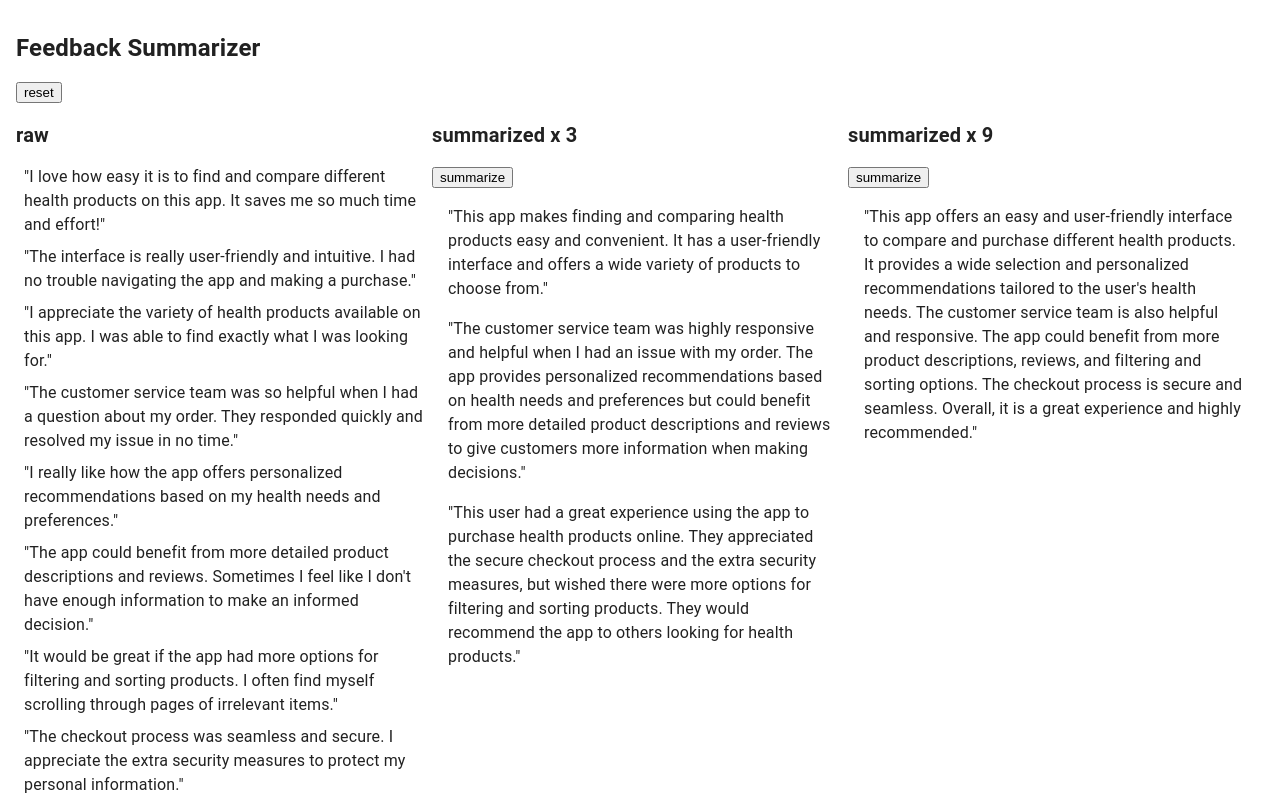
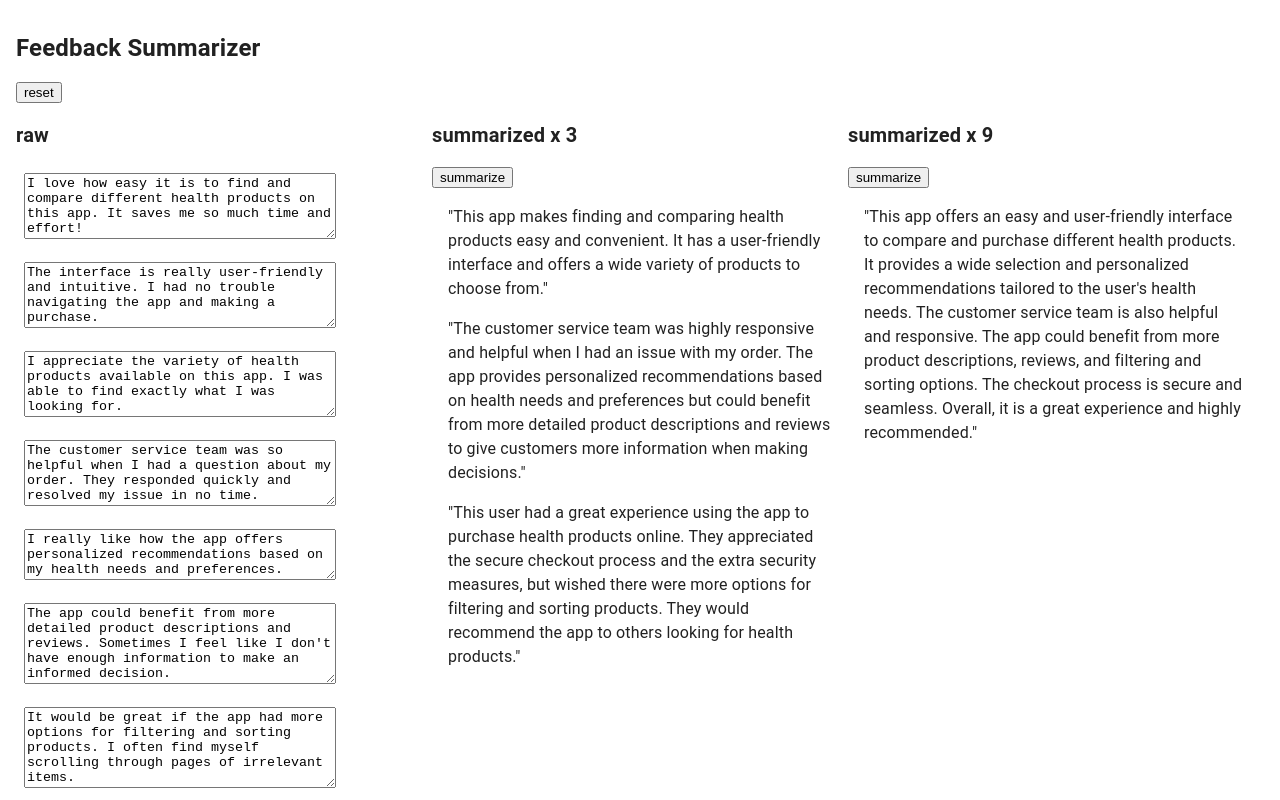
Before and after one commit to sjohns21/ina, a Next.js app: page /feedback-summarizer in a window 1280 px wide. Shown: the top 800 px of the page. Built offline with nearby package versions, Linux system fonts and the light colour scheme; no server answers.

Commit message:
textarea

```diff
--- a/pages/feedback-summarizer.tsx
+++ b/pages/feedback-summarizer.tsx
@@ -1,5 +1,6 @@
 import Layout from "@/components/Layout";
 import { useState } from "react";
+import { TextareaAutosize } from "@mui/material";
 
 type Props = {};
 const FeedbackSummarizerPage = (props: Props) => {
@@ -14,8 +15,19 @@ const FeedbackSummarizerPage = (props: Props) => {
         <div className={"w-1/3"}>
           <h2>raw</h2>
           {raw.map((r, ri) => (
-            <div key={ri} className={"m-2"}>
-              "{r}"
+            <div>
+              <TextareaAutosize
+                key={ri}
+                className={"m-2 w-3/4"}
+                value={r}
+                onChange={(e) =>
+                  setRaw((prev) => {
+                    const next = [...prev];
+                    next[ri] = e.target.value;
+                    return next;
+                  })
+                }
+              />
             </div>
           ))}
         </div>
```
